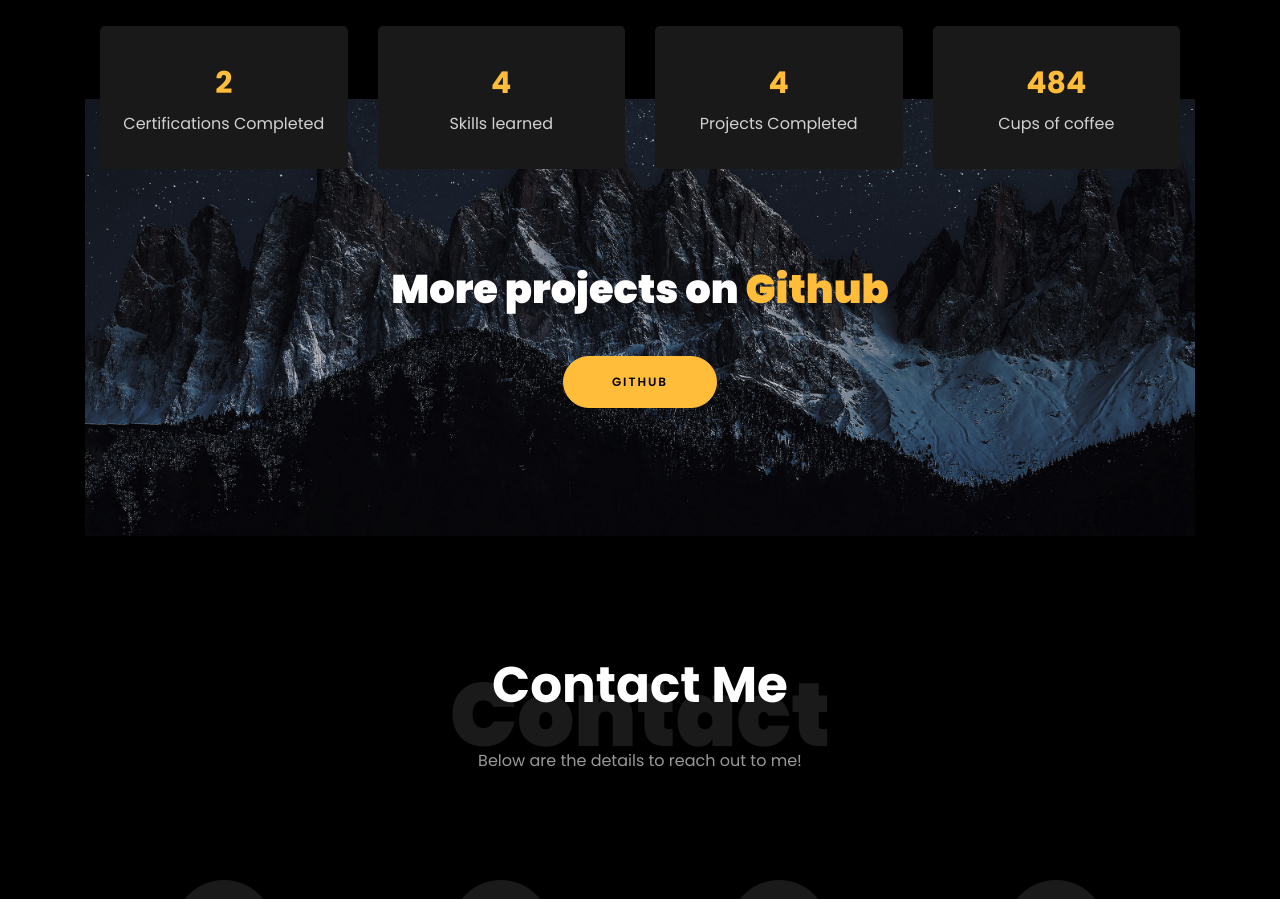
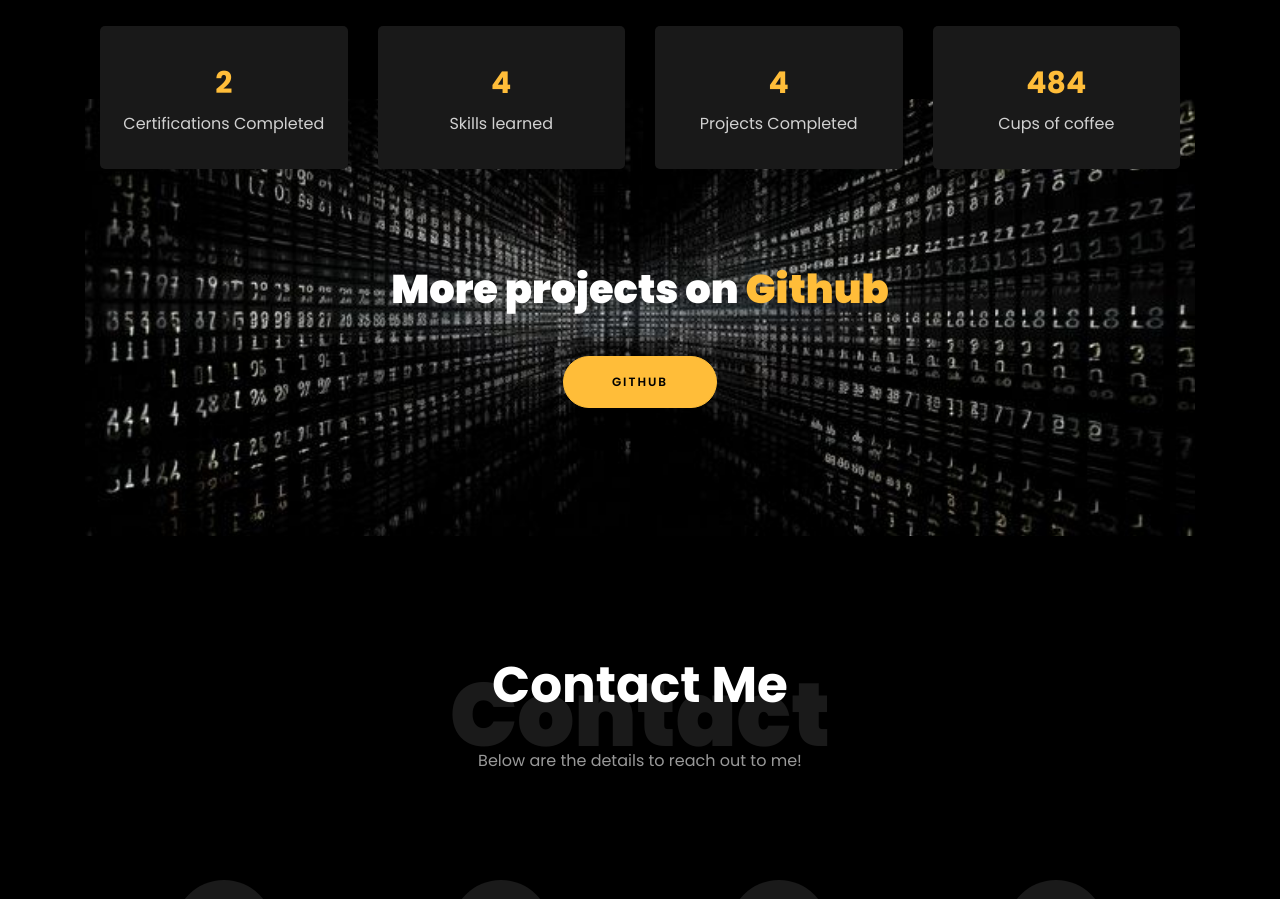
Before and after one commit to mansiisingh04/officialPortfolip, a plain HTML site: page index.html in a window 1280 px wide. Shown: the part 4387-5286 px from the top of the page. Drawn offline with Linux system fonts and the light colour scheme; files whose address does not match are found by name.

Commit message:
Changes in images

```diff
--- a/index.html
+++ b/index.html
@@ -583,7 +583,7 @@
 					</div>
 				</div>
 
-				<div class="ftco-section ftco-hireme img margin-top" style="background-image: url(images/bg_1.jpg)">
+				<div class="ftco-section ftco-hireme img margin-top" style="background-image: url(images/c1.jpg)">
 					<!-- <div class="container"> -->
 					<div class="row justify-content-center">
 						<div class="col-md-7 ftco-animate text-center">
```
Also changed, not shown: images/c1.jpg (added), images/if.jpg (added), images/t1.jpg (added).
